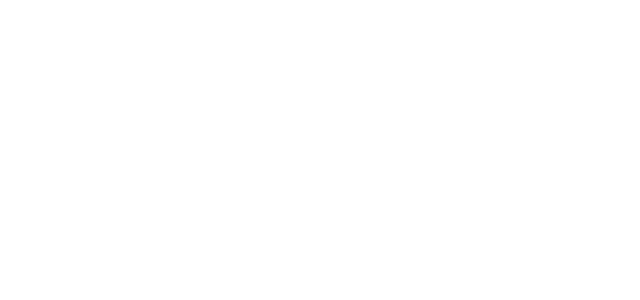
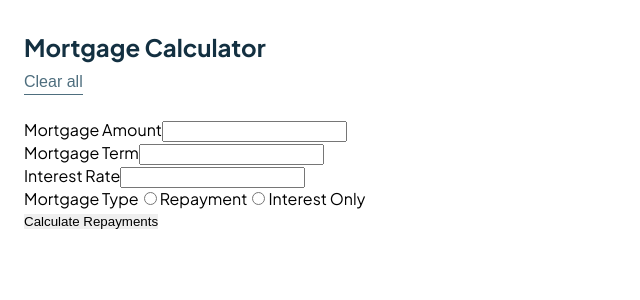
Before and after one commit to brdCoreShadow/mortgage-calculator, a React (Vite) app: page / in a window 1280 px wide. Shown: the top 300 px of the page, without its empty margins (0-640 px from the left). Built offline with nearby package versions, Linux system fonts and the light colour scheme.

Commit message:
title form is made

```diff
--- a/src/App.tsx
+++ b/src/App.tsx
@@ -1,10 +1,11 @@
+import CalcForm from "./Components/CalcForm/CalcForm"
 
 
 function App() {
 
   return (
     <div>
-
+      <CalcForm/>
     </div>
   )
 }
--- a/src/Components/CalcForm/CalcForm.tsx
+++ b/src/Components/CalcForm/CalcForm.tsx
@@ -18,18 +18,42 @@
     }
   });
 
-console.log(formik);
-
   return (
     <SC.CalcFormCon>
-      <div>
+      <SC.CalcTitleCon>
         <h3>Mortgage Calculator</h3>
         <button type="button">Clear all</button>
-      </div>
-      <form>
+      </SC.CalcTitleCon>
+      <form onSubmit={formik.handleSubmit}>
         <div>
           <label htmlFor="amount"></label>
+          <span>Mortgage Amount</span>
+          <input type="text" id="amount" name="amount"/>
         </div>
+         <div>
+          <label htmlFor="term"></label>
+          <span>Mortgage Term</span>
+          <input type="text" id="term" name="term"/>
+        </div>
+         <div>
+          <label htmlFor="rate"></label>
+          <span>Interest Rate</span>
+          <input type="text" id="rate" name="rate"/>
+        </div>
+        <div>
+            <div>
+                <span>Mortgage Type</span>
+                <label>
+                    <input type="radio" id="type" name="type" value="repayment"/>
+                    <span>Repayment</span>
+                </label>
+                <label>
+                    <input type="radio" id="type" name="type" value="interest"/>
+                    <span>Interest Only</span>
+                </label>
+            </div>
+        </div>
+        <button>Calculate Repayments</button>
       </form>
     </SC.CalcFormCon>
   );
--- a/src/Components/CalcForm/CalcFormStyled.ts
+++ b/src/Components/CalcForm/CalcFormStyled.ts
@@ -1,5 +1,35 @@
 import styled from "@emotion/styled";
 
 export const CalcFormCon = styled.div`
+padding-top: 32px;
+padding-bottom: 32px;
+padding-left: 24px;
+padding-right: 24px;
 
+background-color: #fff;
 `
+
+export const CalcTitleCon = styled.div`
+margin-bottom: 24px;
+
+& > h3{
+    margin-bottom: 8px;
+
+    font-size: 24px;
+    font-weight: 700;
+    line-height: 1.25;
+
+    color: #133041;
+}
+
+& > button{
+    font-size: 16px;
+    line-height: 1.5;
+    font-weight: 500;
+
+    background-color: transparent;
+    color: #4E6E7E;
+
+    border-bottom: 1px solid #4E6E7E;
+}
+`
```
